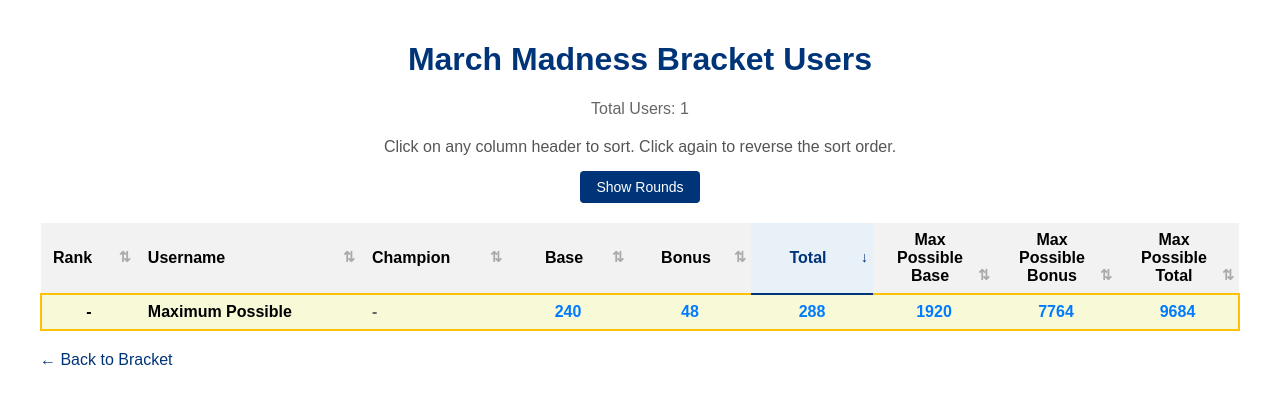
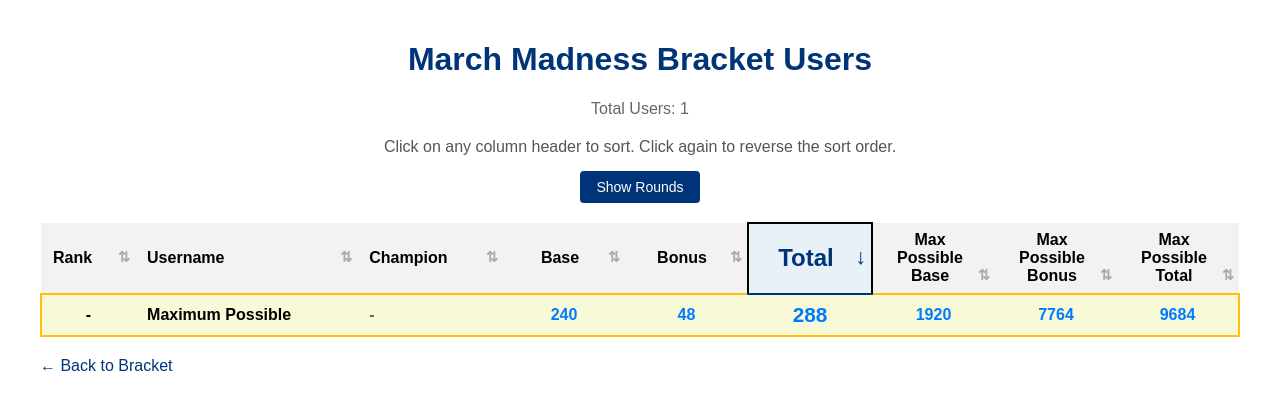
Before and after one commit to gregbkatz/madness, a Flask app: page /users-list in a window 1280 px wide. Shown: the top 410 px of the page. Run offline with Flask 2, Linux system fonts and the light colour scheme.

Commit message:
Emphasize total column

```diff
--- a/templates/users_list.html
+++ b/templates/users_list.html
@@ -253,6 +253,20 @@
         th.sortable.numeric-column {
             text-align: center;
         }
+
+        /* Remove the existing total-column styling if present */
+        /* Add new styling to make the Total column stand out using only font properties */
+        .total-column .correct-picks-value {
+            font-weight: 900;
+            font-size: 1.3em;
+        }
+
+        /* Add styling for the Total column header to match */
+        th.total-column {
+            font-weight: 900;
+            font-size: 1.5em;
+            border: 2px solid #000000;
+        }
     </style>
 </head>
 
@@ -302,7 +316,7 @@
                     data-round="champion">Champion</th>
                 <th class="sortable numeric-column" data-sort="total_score">Base</th>
                 <th class="sortable numeric-column" data-sort="total_bonus">Bonus</th>
-                <th class="sortable numeric-column" data-sort="total_with_bonus">Total</th>
+                <th class="sortable numeric-column total-column" data-sort="total_with_bonus">Total</th>
                 <th class="sortable numeric-column" data-sort="max_possible_base">Max Possible Base</th>
                 <th class="sortable numeric-column" data-sort="max_possible_bonus">Max Possible Bonus</th>
                 <th class="sortable numeric-column" data-sort="max_possible_total">Max Possible Total</th>
@@ -343,7 +357,8 @@
                             }}</span></td>
                     <td class="numeric-column"><span class="correct-picks-value">{{ user.correct_picks.total_bonus
                             }}</span></td>
-                    <td class="numeric-column"><span class="correct-picks-value">{{ user.correct_picks.total_with_bonus
+                    <td class="numeric-column total-column"><span class="correct-picks-value">{{
+                            user.correct_picks.total_with_bonus
                             }}</span></td>
                     <td class="numeric-column"><span class="correct-picks-value">{{ user.max_possible_base }}</span>
                     </td>
```
